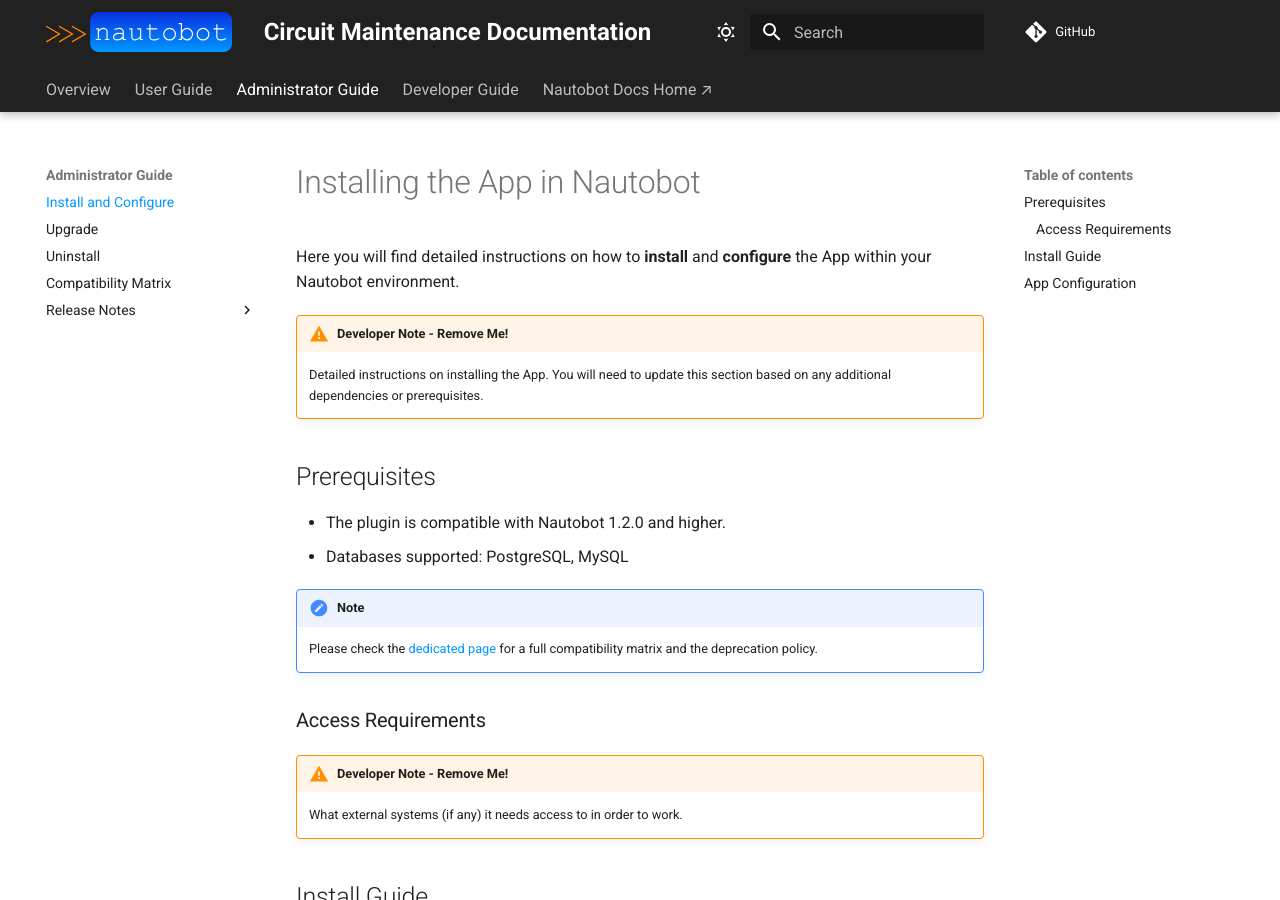
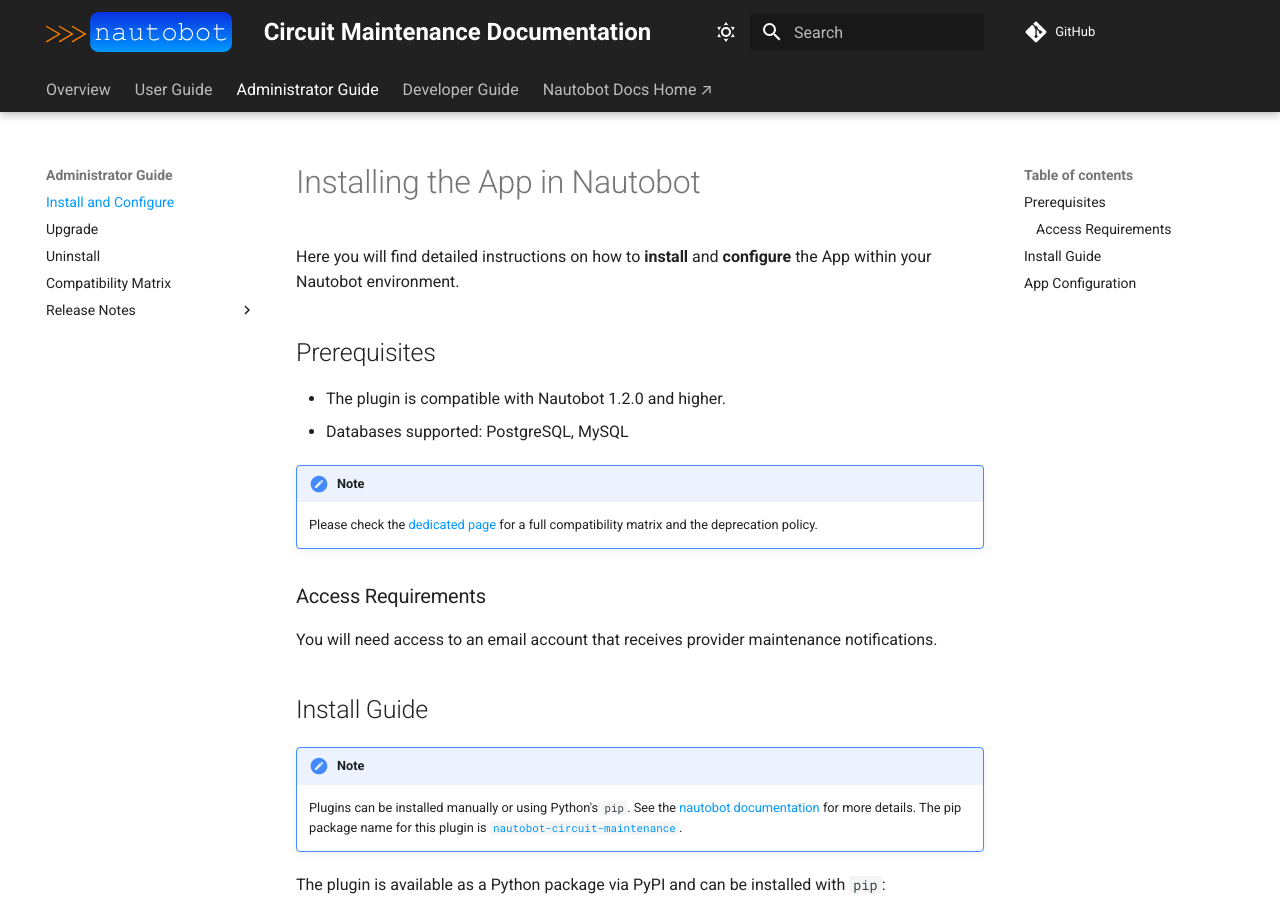
Before and after one commit to nautobot/nautobot-app-circuit-maintenance, an MkDocs documentation site: the page built from docs/admin/install.md, in a window 1280 px wide and 900 px high. Built offline with MkDocs 1.6.1 and Material for MkDocs 9.7.7, drawn with Linux system fonts in a browser that asks for light colours; comment, search, counter and statistics services are not loaded.

Commit message:
update install

```diff
--- a/docs/admin/install.md
+++ b/docs/admin/install.md
@@ -1,22 +1,19 @@
 # Installing the App in Nautobot
 
 Here you will find detailed instructions on how to **install** and **configure** the App within your Nautobot environment.
-
-!!! warning "Developer Note - Remove Me!"
-    Detailed instructions on installing the App. You will need to update this section based on any additional dependencies or prerequisites.
 
 ## Prerequisites
 
 - The plugin is compatible with Nautobot 1.2.0 and higher.
 - Databases supported: PostgreSQL, MySQL
 
+
 !!! note
     Please check the [dedicated page](compatibility_matrix.md) for a full compatibility matrix and the deprecation policy.
 
 ### Access Requirements
 
-!!! warning "Developer Note - Remove Me!"
-    What external systems (if any) it needs access to in order to work.
+You will need access to an email account that receives provider maintenance notifications.
 
 ## Install Guide
 
```
